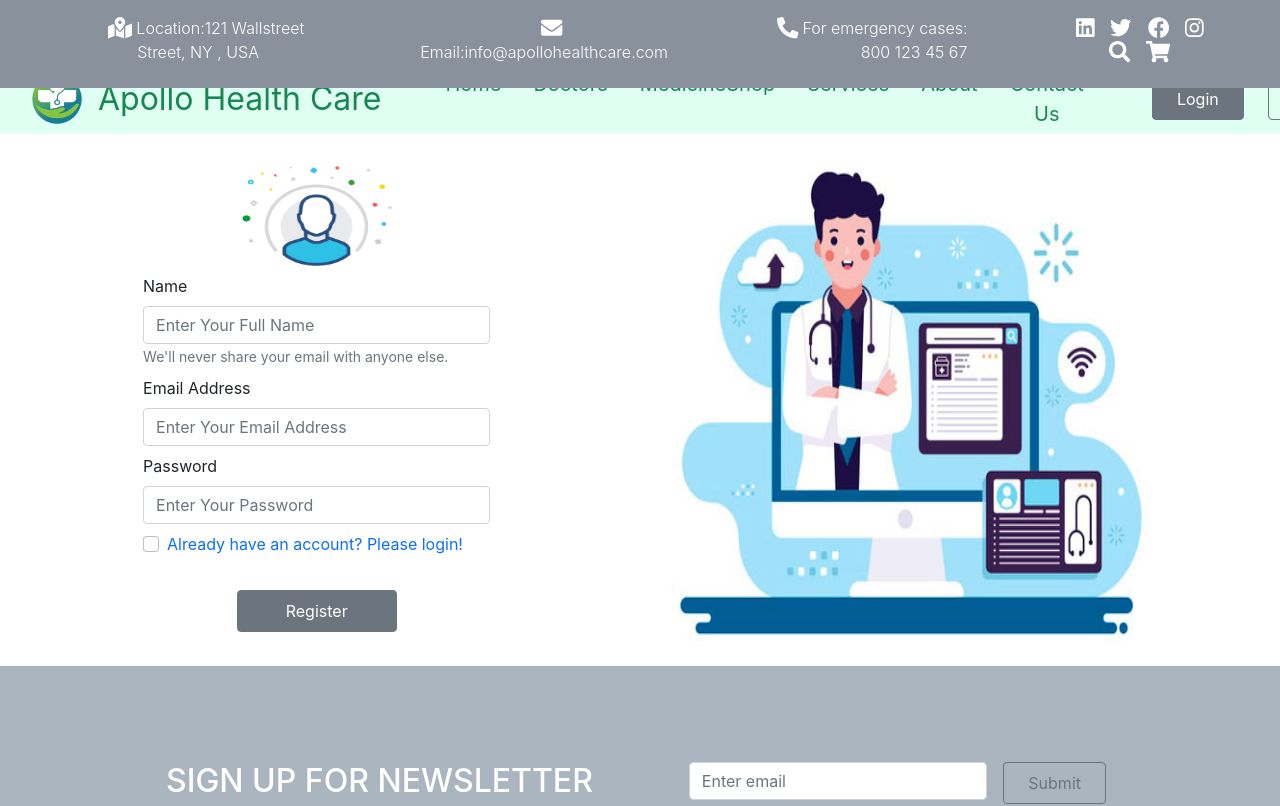
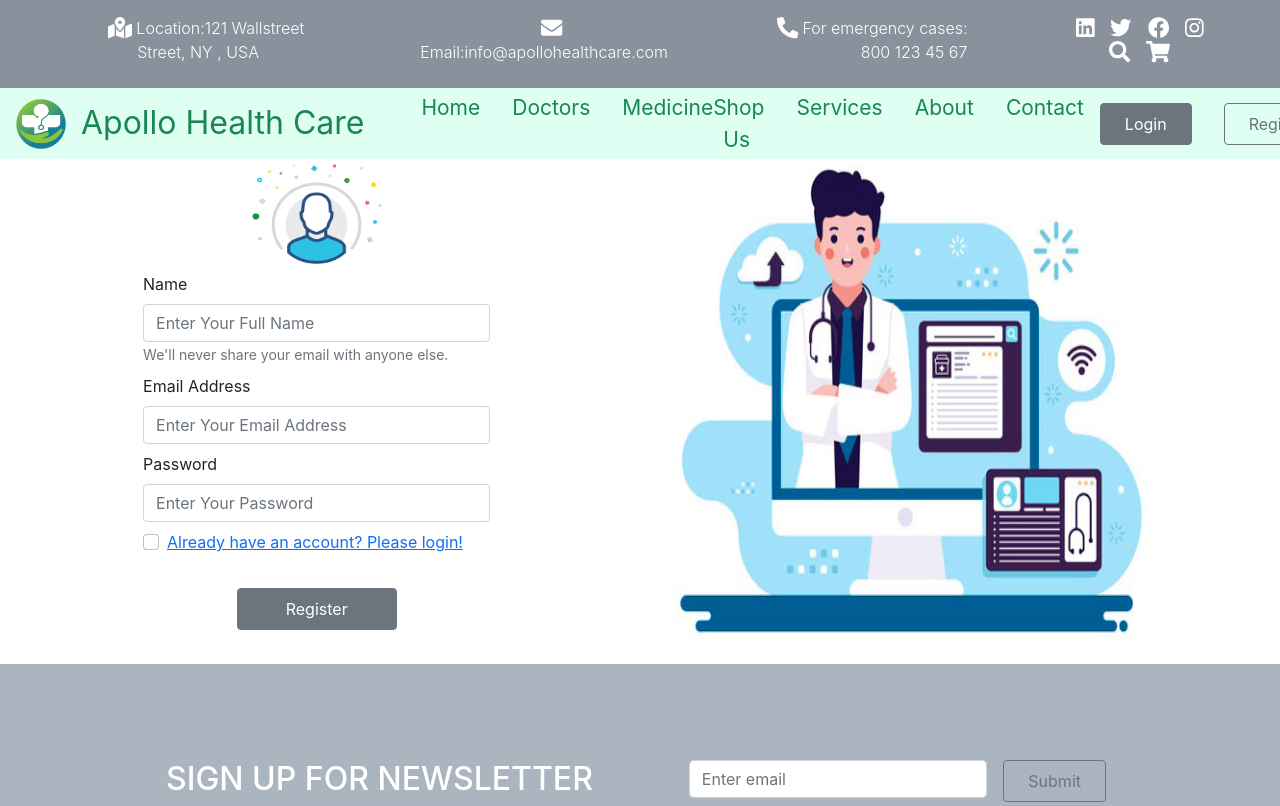
Before and after one commit to Muhammadnurulahsan21/apollo-health-care, a React (Create React App) app: page /register in a window 1280 px wide. Shown: the top 806 px of the page. Built offline with nearby package versions, Linux system fonts and the light colour scheme; no server answers.

Commit message:
new code

```diff
--- a/src/UseFirebase/UseFireBase.js
+++ b/src/UseFirebase/UseFireBase.js
@@ -30,37 +30,35 @@
   const [password, setPassword] = useState("");
   const [loading, setLoading] = useState(true);
 
-  // clear error
   useEffect(() => {
     setTimeout(() => {
       setError("");
     }, 5000);
   }, [error]);
 
-  // google sign in
   function signInWithGoogle() {
     return signInWithPopup(auth, googleProvider);
   }
 
-  // gitHub sign in
   function signInWithGithub() {
     return signInWithPopup(auth, gitHubProvider);
   }
 
-  // facebook sign in
   function signInWithFacebook() {
     return signInWithPopup(auth, fbProvider);
   }
-  // Email sign in
+
   function signInWithEmail() {
     return signInWithEmailAndPassword(auth, email, password);
   }
-  // set name and profile image url
+
   function setNameAndImage() {
     updateProfile(auth.currentUser, {
       displayName: name,
     })
-      .then(() => {})
+      .then(() => {
+        window.location.reload();
+      })
       .catch((error) => {
         setError(error.message);
       });
@@ -72,7 +70,6 @@
     });
   }
 
-  // Get the currently signed-in user
   useEffect(() => {
     const unsubscribe = onAuthStateChanged(auth, (signedInUser) => {
       if (signedInUser) {
@@ -85,7 +82,6 @@
     return () => unsubscribe;
   }, []);
 
-  // sign out
   function logOut() {
     signOut(auth)
       .then((res) => {
@@ -96,8 +92,7 @@
       });
   }
 
-  // sign up with email password
-  function singUp(e) {
+  function register(e) {
     e.preventDefault();
 
     createUserWithEmailAndPassword(auth, email, password)
@@ -110,20 +105,18 @@
         setError(err.message);
       });
   }
-  // get name
+
   function getName(e) {
     setName(e?.target?.value);
   }
 
-  // get Email
   function getEmail(e) {
     setEmail(e?.target?.value);
   }
-  // Get password
+
   function getPassword(e) {
     setPassword(e?.target?.value);
   }
-  // Get photoUrl
 
   return {
     signInWithEmail,
@@ -137,7 +130,7 @@
     setError,
     getPassword,
     getEmail,
-    singUp,
+    register,
     getName,
     loading,
   };
--- a/src/components/AppointmentPages/AppointmentPages.js
+++ b/src/components/AppointmentPages/AppointmentPages.js
@@ -16,7 +16,7 @@
   return (
     <div>
       <div className="custom-margin">
-        <h2>{service?.serviceName}</h2>
+        <h2>{service?.name}</h2>
       </div>
     </div>
   );
--- a/src/components/Header/Header.css
+++ b/src/components/Header/Header.css
@@ -1,24 +1,17 @@
-.header-text{
-    padding-left: 30px;
+
+.custom-nav{
+    margin-left: 25px;
 }
-.logo-size{
-    margin-left: 20px;
+
+.custom-navlink{
+    text-decoration: none;
+    font-size: 21px;
 }
 .header-top-text{
     background-color: #88919c;
 }
-.header-top-text b{
-    margin-left: 320px;
+
+.nav-color{
+    background-color: #defff2;
+
 }
-.carousel-size{
-    margin-top: 60px;
-    margin-bottom: 120px;
-}
-div a{
-    text-decoration: none;
-}
-.nav-bar{
-    background-color: #defff2;
-    height: 110px;
-    width: 100%;
-}
--- a/src/components/Header/Header.js
+++ b/src/components/Header/Header.js
@@ -16,125 +16,21 @@
 
 import "./Header.css";
 import logo from "../../img/logo.png";
-import { Navbar, Container, Nav } from "react-bootstrap";
-import { Link } from "react-router-dom";
+import {
+  Navbar,
+  Container,
+  Nav,
+  Button,
+} from "react-bootstrap";
+import { Link, NavLink } from "react-router-dom";
 import useAuth from "./../../Hooks/UseAuth.js";
 
 const Header = () => {
   const { user, logOut } = useAuth();
 
   return (
-    <div>
-      <Navbar expand="lg" className="fixed-top nav-bar pt-5 mt-4">
-        <Container className="mt-4 mb-4 bg-scondary " fluid>
-          <img
-            src={logo}
-            width="50px"
-            height="50px"
-            className="logo-size"
-            alt=""
-          />
-          <Navbar.Brand href="#" className="fs-2 ps-3 text-start text-success ">
-            Apollo Health Care
-          </Navbar.Brand>
-
-          <Navbar.Toggle aria-controls="navbarScroll" />
-          <Navbar.Collapse id="navbarScroll">
-            <Nav
-              className="ms-4 my-2 my-lg-0 "
-              style={{ maxHeight: "150px" }}
-              navbarScroll
-            >
-              <Nav.Link
-                as={Link}
-                to="/home"
-                className="fs-5 ps-4 pe- active text-success"
-              >
-                Home
-              </Nav.Link>
-              <Nav.Link
-                as={Link}
-                to="/doctors"
-                className="fs-5 ps-4  active text-success"
-              >
-                Doctors
-              </Nav.Link>
-
-              <Nav.Link
-                as={Link}
-                to="/medicineshop"
-                className="fs-5 ps-4 active text-success"
-              >
-                MedicineShop
-              </Nav.Link>
-
-              <Nav.Link
-                as={Link}
-                to="/services"
-                className="fs-5 ps-4 active text-success"
-              >
-                Services
-              </Nav.Link>
-
-              <Nav.Link
-                as={Link}
-                to="/about"
-                className="fs-5 ps-4 active text-success"
-              >
-                About
-              </Nav.Link>
-
-              <Nav.Link
-                as={Link}
-                to="/contactus"
-                className="fs-5 ps-4 active text-success"
-              >
-                Contact Us
-              </Nav.Link>
-
-              <Nav.Link
-                as={Link}
-                to="/contactus"
-                className="fs-5 ps-4 active text-success"
-              ></Nav.Link>
-            </Nav>
-          </Navbar.Collapse>
-        </Container>
-
-        {!user.displayName ? (
-          <>
-            <Link to="/login">
-              <button
-                type="button"
-                className="btn btn-secondary py-2 px-4 m-3 me-2"
-              >
-                Login
-              </button>
-            </Link>
-
-            <Link to="/register">
-              <button
-                type="button"
-                className="btn btn-outline-secondary py-2 px-4 m-3 me-5"
-              >
-                Register
-              </button>
-            </Link>
-          </>
-        ) : (
-          <>
-            <p>{user?.displayName}</p>
-            <button
-              type="button"
-              onClick={logOut}
-              className="btn btn-outline-secondary"
-            >
-              Log Out
-            </button>
-          </>
-        )}
-      </Navbar>
-      <div className="header-top-text d-flex fixed-top fw-light text-white px-5 ">
+    <div className="fixed-top">
+      <div className="header-top-text d-flex fw-light text-white px-5 ">
         <div>
           <p className="mb-0 pt-3 pb-4 ms-4">
             <FontAwesomeIcon className="ms-3" icon={faMapMarkedAlt} size="lg" />{" "}
@@ -167,8 +63,110 @@
           <FontAwesomeIcon className="ms-3" icon={faShoppingCart} size="lg" />
         </div>
       </div>
+
+
+
+      <div className="">
+        <Navbar className="p-1 nav-color" expand="lg">
+          <Container fluid>
+            <Navbar.Brand className="text-success d-flex">
+              <img
+                src={logo}
+                width="50px"
+                height="50px"
+                style={{ marginRight: "15px" }}
+                alt="logo"
+              />
+              <span className="fs-2">Apollo Health Care</span>
+            </Navbar.Brand>
+            <Navbar.Toggle aria-controls="navbarScroll" />
+            <Navbar.Collapse id="navbarScroll">
+
+                <div className="custom-nav me-auto ">
+
+                <NavLink className="text-success m-2 p-2 custom-navlink" to="/home">Home</NavLink>
+                <NavLink className="text-success m-2 p-2 custom-navlink" to="/doctors">Doctors</NavLink>
+                <NavLink className="text-success m-2 p-2 custom-navlink" to="/medicineshop">MedicineShop</NavLink>
+                <NavLink className="text-success m-2 p-2 custom-navlink" to="/services">Services</NavLink>
+                <NavLink className="text-success m-2 p-2 custom-navlink" to="/about">About</NavLink>
+                <NavLink className="text-success m-2 p-2 custom-navlink" to="/contactus">Contact Us</NavLink>
+                </div>
+                {user.displayName && (
+                  <Nav.Link className="fs-5 ps-4 active text-success">
+                    {user.displayName}
+                  </Nav.Link>
+                )}
+
+              {!user.displayName && (
+              <Nav.Link as={Link} to="/login" >
+              <Button className="py-2 px-4" variant="secondary">Login</Button>
+              </Nav.Link>
+              )}
+
+              {!user.displayName && (
+              <Nav.Link as={Link}  to="/register">
+              <Button className="py-2 px-4" variant="outline-secondary">Register</Button>
+              </Nav.Link>
+              )}
+
+              {user.displayName && (
+              <Nav.Link onClick={logOut}>
+              <Button className="py-2 px-3" variant="secondary">Logout</Button>
+              </Nav.Link>
+              )}
+            </Navbar.Collapse>
+          </Container>
+        </Navbar>
+      </div>
     </div>
   );
 };
 
+
+
+
+
+
+
+
+
+
+
+
+
+
+
+/* {!user.displayName ? (
+          <>
+            <Link to="/login">
+              <button
+                type="button"
+                className="btn btn-secondary py-2 px-4 m-3 me-2"
+              >
+                Login
+              </button>
+            </Link>
+
+            <Link to="/register">
+              <button
+                type="button"
+                className="btn btn-outline-secondary py-2 px-4 m-3 me-5"
+              >
+                Register
+              </button>
+            </Link>
+          </>
+        ) : (
+          <>
+            <p>{user?.displayName}</p>
+            <button
+              type="button"
+              onClick={logOut}
+              className="btn btn-outline-secondary"
+            >
+              Log Out
+            </button>
+          </>
+        )} */
+
 export default Header;
--- a/src/components/Home/Home.css
+++ b/src/components/Home/Home.css
@@ -26,5 +26,5 @@
   padding-left: 100px;
 }
 .custom-margin{
-  margin-top: 134px;
+  margin-top: 140px;
 }
--- a/src/components/Home/Home.js
+++ b/src/components/Home/Home.js
@@ -46,7 +46,7 @@
   }, []);
   return (
     <div>
-      <Carousel fade className="custom-margin">
+      <Carousel className="custom-margin" fade>
         <Carousel.Item>
           <img className="d-block w-100" src={img01} alt="First slide" />
           <Carousel.Caption className="mb-5 pb-5 pe-5 mb-5 fs-2 text-start ">
--- a/src/components/Login/Login.css
+++ b/src/components/Login/Login.css
@@ -1,3 +1,3 @@
 .custom-margin{
-    margin-top: 134px;
+    margin-top: 132px;
 }
--- a/src/components/Login/Login.js
+++ b/src/components/Login/Login.js
@@ -35,7 +35,7 @@
           <Row>
             <Col className=" ms-5" lg={4} md={6} sm={12}>
               <div className="text-center pb-2">
-                <img height="100px" width="150px" src={loginUser} alt="" />
+                <img height="100px" width="130px" src={loginUser} alt="" />
               </div>
               <Form
                 onSubmit={(e) => {
--- a/src/components/Register/Register.js
+++ b/src/components/Register/Register.js
@@ -7,7 +7,7 @@
 import { Link } from "react-router-dom";
 
 const Register = () => {
-  const { singUp, getEmail, getName, getPassword, error } = useAuth();
+  const { register, getEmail, getName, getPassword, error } = useAuth();
   return (
     <div className="custom-margin pt-3 d-flex justify-content-center">
       <div>
@@ -15,9 +15,9 @@
           <Row>
             <Col className=" ms-5" lg={4} md={6} sm={12}>
               <div className="text-center pb-2">
-                <img height="100px" width="150px" src={loginUser} alt="" />
+                <img height="100px" width="130px" src={loginUser} alt="" />
               </div>
-              <Form onSubmit={singUp}>
+              <Form onSubmit={register}>
                 <Form.Group
                   className="mb-2 text-start"
                   controlId="formBasicEmail"
```
